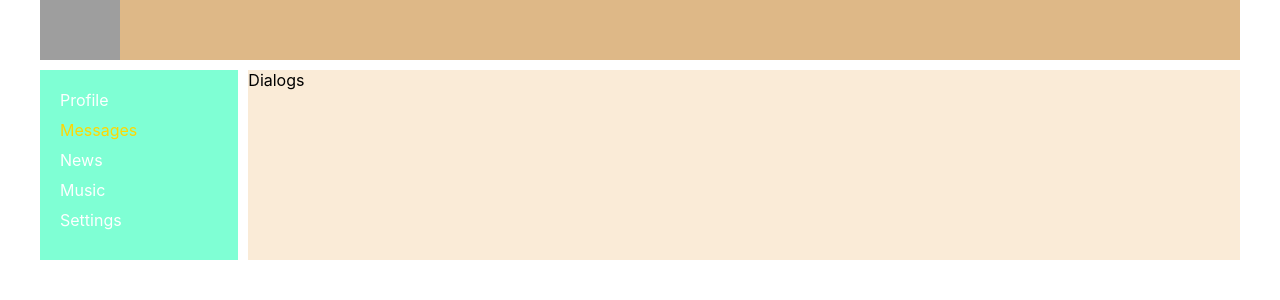
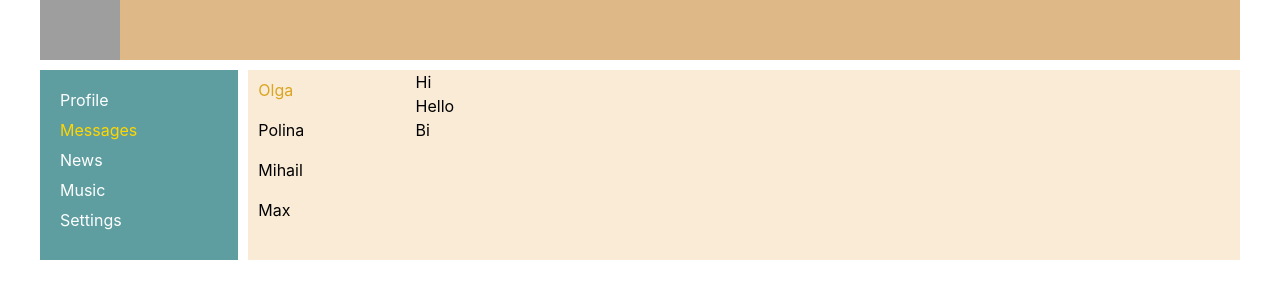
Before and after one commit to BelousovKO/react_test, a React (Create React App) app: page /dialogs in a window 1280 px wide. Shown: the top 300 px of the page. Built offline with nearby package versions, Linux system fonts and the light colour scheme; grey boxes are pictures that could not be loaded.

Commit message:
lesson 21

```diff
--- a/src/components/dialogs/Dialogs.jsx
+++ b/src/components/dialogs/Dialogs.jsx
@@ -3,8 +3,32 @@
 
 const Dialogs = (props) => {
     return (
-        <div>
-            Dialogs
+        <div className={s.dialogs}>
+            <div className={s.dialogItems}>
+                <div className={s.dialog + ' ' + s.active}>
+                    Olga
+                </div>
+                <div className={s.dialog}>
+                    Polina
+                </div>
+                <div className={s.dialog}>
+                    Mihail
+                </div>
+                <div className={s.dialog}>
+                    Max
+                </div>
+            </div>
+            <div className={s.messages}>
+                <div className={s.message}>
+                    Hi
+                </div>
+                <div className={s.message}>
+                    Hello
+                </div>
+                <div className={s.message}>
+                    Bi
+                </div>
+            </div>
         </div>
     )
 }
--- a/src/components/dialogs/Dialogs.module.css
+++ b/src/components/dialogs/Dialogs.module.css
@@ -0,0 +1,16 @@
+.dialogs {
+    display: grid;
+    grid-template-columns: 1fr 5fr;
+}
+
+.dialog {
+    padding: 10px;
+}
+
+.message {
+    padding: 2px;
+}
+
+.active {
+    color: goldenrod;
+}
--- a/src/components/nav/Nav.module.css
+++ b/src/components/nav/Nav.module.css
@@ -1,6 +1,6 @@
 .nav {
     grid-area: n;
-    background: aquamarine;
+    background: cadetblue;
     padding: 20px;
 }
 
```
Also changed, not shown: 1 other file (tests, documents, lock files or other folders).
